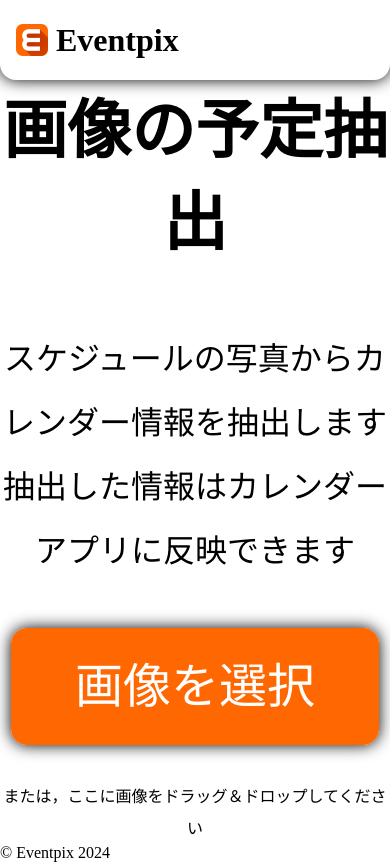
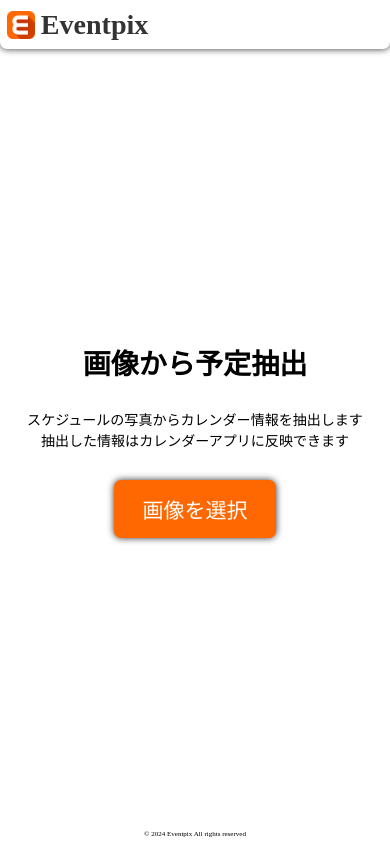
Before and after one commit to NAIST-Eventpix/eventpix_web, a Flask app: page / in a window 390 px wide. After the commit the page ends 837 px from the top, so only its background shows below. Run offline with Flask 3, Linux system fonts and the light colour scheme; some web fonts are replaced.

Commit message:
make top page responsive

```diff
--- a/src/eventpix/static/css/base.css
+++ b/src/eventpix/static/css/base.css
@@ -1,6 +1,24 @@
 :root {
 	--header-height: 5rem;
-	--main-color: #FF6700;
+	--footer-height: 2rem;
+	--color-base: #FFF;
+	--color-base-text: #333;
+	--color-main: #FF6700;
+	--color-main-h: 24;
+	--color-main-s: 100%;
+	--color-main-hs: 24, 100%;
+	--color-main-l: 50;
+	--color-main-text: #FFF;
+	--box-shadow: 0 0 1rem var(--color-base-text);
+	--pc-upper-bound: 1920px;
+	--pc-lower-bound: calc(var(--pc-upper-bound) + 1);
+	--tab-upper-bound: 1024px;
+	--tab-lower-bound: clac(var(--sp-upper-bound) + 1);
+	--sp-upper-bound: 768px;
+
+	@media (max-width: 768px) {
+		--header-height: 7rem;
+	}
 }
 
 /*!
@@ -25,6 +43,16 @@
 	padding: 0;
 }
 
+html {
+	--base-font-size-ratio: 1;
+	font-size: min(calc(var(--base-font-size-ratio) * 1vw), calc(var(--base-font-size-ratio) * var(--pc-upper-bound) * 0.01));
+	background-color: var(--color-base);
+
+	@media (max-width: 768px) {
+		--base-font-size-ratio: 1.8;
+	}
+}
+
 body {
 	margin: 0;
 	padding: 0;
@@ -39,23 +67,24 @@ header {
 	width: 100%;
 	height: var(--header-height);
 	border-radius: 0 0 1rem 1rem;
-	box-shadow: 0 0 1rem #000;
+	box-shadow: var(--box-shadow);
 }
 
 .logo {
+	--logo-size: calc(var(--header-height) - 3rem);
 	display: flex;
-	gap: .5rem;
+	gap: calc(var(--logo-size) * 0.2);
 	align-items: center;
 	width: fit-content;
-	color: #000;
+	color: var(--color-base-text);
 	text-decoration: none;
 
 	& img {
-		width: 2rem;
+		width: var(--logo-size);
 	}
 
 	& span {
-		font-size: 2rem;
+		font-size: var(--logo-size);
 		font-weight: bold;
 	}
 }
@@ -64,7 +93,7 @@ main {
 	display: grid;
 	place-content: center;
 	width: 100%;
-	height: calc(100dvh - var(--header-height));
+	height: calc(100dvh - var(--header-height) - var(--footer-height));
 	text-align: center;
 }
 
@@ -80,49 +109,47 @@ section {
 
 	& p {
 		font-size: 2rem;
-		line-height: 2;
 	}
+}
+
+footer {
+	height: 2rem;
+	width: 100%;
+	text-align: center;
+}
+
+p {
+	line-height: 1.5;
 }
 
 p.small {
 	font-size: 1rem;
 }
 
-#file-button {
-	display: none;
+.hidden {
+	display: none!important;
 }
 
-#file-button-label {
-	font-size: 3rem;
+@media (max-width: 1024px) {
+	.only-pc {
+		display: none;
+	}
+}
+
+.button {
 	padding: 2rem 4rem;
 	border-radius: 1rem;
-	background-color: var(--main-color);
-	color: white;
-	box-shadow: 0 0 1rem #000;
+	background-color: var(--color-main);
+	box-shadow: var(--box-shadow);
+	font-size: 3rem;
+	color: var(--color-main-text);
+	transition: background-color .2s;
+
+	&:hover {
+		background-color: hsl(var(--color-main-hs), calc((var(--color-main-l) - 10) * 1%));
+	}
+
+	&:active {
+		box-shadow: inset var(--box-shadow);
+	}
 }
-
-table {
-	max-width: 90vw;
-	border-collapse: collapse;
-}
-
-th {
-	background-color: #ffc199;
-}
-
-tr:nth-child(odd) td {
-	background-color: #ffd4b7;
-}
-
-tr:nth-child(even) td {
-	background-color: #ffece0;
-}
-
-th, td {
-	padding: .5rem;
-	border: 1px solid white;
-}
-
-td {
-	text-align: left;
-}
--- a/src/eventpix/static/css/index.css
+++ b/src/eventpix/static/css/index.css
@@ -1,128 +1,39 @@
-:root {
-	--header-height: 5rem;
-	--main-color: #FF6700;
+.loading-modal {
+	display: grid;
+	gap: 2rem;
+	place-content: center;
+	position: fixed;
+	top: 0;
+	left: 0;
+	width: 100%;
+	height: 100%;
+	background-color: rgba(255, 255, 255, 0.95);
+	z-index: 10000;
 }
 
-/*!
- * "HackGen" is lisenced under the SIL Open Font License 1.1
- * by https://github.com/yuru7/HackGen/
- */
-@font-face {
-	font-family: 'HackGen';
-	src: url('../font/HackGen35ConsoleNF-Regular.ttf') format(opentype);
-	font-weight: normal;
-}
-
-@font-face {
-	font-family: 'HackGen';
-	src: url('../font/HackGen35ConsoleNF-Bold.ttf') format(opentype);
+.loding {
+	font-size: 3rem;
 	font-weight: bold;
 }
 
-* {
-	box-sizing: border-box;
-	margin: 0;
-	padding: 0;
+.dots {
+	text-align: left;
+	display: inline-block;
+	width: 2em;
+	padding-left: .5em;
 }
 
-body {
-	margin: 0;
-	padding: 0;
-	width: 100%;
-	font-family: 'HackGen';
+.explain {
+	font-size: 1.5rem;
 }
 
-header {
-	display: flex;
-	align-items: center;
-	padding: 1rem;
-	width: 100%;
-	height: var(--header-height);
-	border-radius: 0 0 1rem 1rem;
-	box-shadow: 0 0 1rem #000;
-}
-
-.logo {
-	display: flex;
-	gap: .5rem;
-	align-items: center;
-	width: fit-content;
-	color: #000;
-	text-decoration: none;
-
-	& img {
-		width: 2rem;
-	}
-
-	& span {
-		font-size: 2rem;
-		font-weight: bold;
-	}
-}
-
-main {
-	display: grid;
-	place-content: center;
-	width: 100%;
-	height: calc(100dvh - var(--header-height));
-	text-align: center;
-}
-
-section {
-	display: flex;
-	flex-direction: column;
-	gap: 4rem;
-
-	& h1 {
-		font-size: 4rem;
-		font-weight: bold;
-	}
-
-	& p {
-		font-size: 2rem;
-		line-height: 2;
-	}
-}
-
-p.small {
-	font-size: 1rem;
-}
 
 #file-button {
 	display: none;
 }
 
 #file-button-label {
-	font-size: 3rem;
-	padding: 2rem 4rem;
-	border-radius: 1rem;
-	background-color: var(--main-color);
-	color: white;
-	box-shadow: 0 0 1rem #000;
+	display: block;
+	width: fit-content;
+	margin-inline: auto;
 }
-
-table {
-	max-width: 90vw;
-	border-collapse: collapse;
-}
-
-th {
-	background-color: #ffc199;
-}
-
-tr:nth-child(odd) td {
-	background-color: #ffd4b7;
-}
-
-tr:nth-child(even) td {
-	background-color: #ffece0;
-}
-
-th, td {
-	padding: .5rem;
-	border: 1px solid white;
-}
-
-td {
-	text-align: left;
-}
--- /dev/null
+++ b/src/eventpix/static/js/index.js
@@ -0,0 +1,13 @@
+// ローディングのドットアニメーション
+const dots = document.getElementById('js-dots');
+let len = dots.innerText.length;
+setInterval(() => {
+	len = (len + 1) % 4;
+	dots.innerText = '.'.repeat(len);
+}, 1000);
+
+// フォームの送信処理
+function submitForm() {
+	document.getElementById('js-loading-modal').classList.remove('hidden');
+	document.getElementById('js-form').submit();
+};
--- a/src/eventpix/static/js/main.js
+++ /dev/null
@@ -1,6 +0,0 @@
-const form = document.getElementById('image-form');
-const btn = document.getElementById('file-button');
-
-btn.addEventListener('change', () => {
-	form.submit();
-});
--- a/src/eventpix/templates/base.html
+++ b/src/eventpix/templates/base.html
@@ -18,7 +18,7 @@
 	<main>
 		{% block content %}{% endblock %}
 	</main>
+	<footer>&copy; 2024 Eventpix All rights reserved</footer>
 	{% block script %}{% endblock %}
-	<footer>&copy; Eventpix 2024</footer>
 </body>
 </html>
--- a/src/eventpix/templates/index.html
+++ b/src/eventpix/templates/index.html
@@ -1,74 +1,27 @@
 {% extends './base.html' %}
 
-{% block title %}Eventpix{% endblock %}
+{% block title %}TOP : Eventpix{% endblock %}
 
 {% block style %}
-	<style>
-		.hidden {
-			display: none;
-		}
-
-		/* ローディング画面のスタイル */
-		#loading-screen {
-			position: fixed;
-			width: 100%;
-			height: 100%;
-			background: rgba(255, 255, 255, 0.8);
-			/* 半透明の白背景 */
-			z-index: 1000;
-			justify-content: center;
-			align-items: center;
-		}
-
-		#loading-screen img {
-			width: 50px;
-			height: 50px;
-		}
-	</style>
+	<link rel="stylesheet" href="{{ url_for('static', filename='css/index.css') }}" />
 {% endblock %}
 
 {% block content %}
-	<div id="loading-screen" class="hidden">
-		<img src="{{ url_for('static', filename='image/loading.gif') }}" alt="Loading...">
+	<div id="js-loading-modal" class="loading-modal hidden" >
+		<div class="loding">Now Loading<span id="js-dots" class="dots">...</span></div>
+		<p class="explain">画像から予定を抽出しています．<br/>この処理には約15秒かかリます．</p>
 	</div>
-
 	<section>
-		<h1>画像の予定抽出</h1>
+		<h1>画像から予定抽出</h1>
 		<p>スケジュールの写真からカレンダー情報を抽出します<br/>抽出した情報はカレンダーアプリに反映できます</p>
-		<form id="image-form" action="upload" method="POST" enctype="multipart/form-data">
-			<label id="file-button-label" for="file-button">画像を選択</label>
-			<input id="file-button" type="file" name="image", onChange="uploadImage()">
+		<form id="js-form" action="upload" method="POST" enctype="multipart/form-data">
+			<label id="file-button-label" class="button" for="file-button">画像を選択</label>
+			<input id="file-button" type="file" name="image" onchange="submitForm()">
 		</form>
-		<p class="small">または，ここに画像をドラッグ＆ドロップしてください</p>
+		<p class="small only-pc">または，ここに画像をドラッグ＆ドロップしてください</p>
 	</section>
 {% endblock %}
 
 {% block script %}
-	<script src="{{ url_for('static', filename='js/main.js') }}"></script>
-	<script>
-		function uploadImage() {
-			console.log('ok');
-			document.getElementById('loading-screen').classList.remove('hidden');
-
-			// 画像をアップロードする処理（ここではサーバーにPOSTする例を示します）
-			/*
-			fetch('/upload', {
-				method: 'POST',
-				body: formData
-			})
-				.then(response => {
-					// アップロードが完了したらローディング画面を非表示にする
-					document.getElementById('loading-screen').style.display = 'none';
-					// ここに成功時の処理を追加する（例えば、成功メッセージの表示など）
-					console.log('アップロードが完了しました。');
-				})
-				.catch(error => {
-					// エラー処理（ここでは簡易的にコンソールに出力）
-					console.error('アップロード中にエラーが発生しました。', error);
-					// エラー時もローディング画面を非表示にする
-			document.getElementById('loading-screen').style.display = 'none';
-			});
-		*/
-		}
-	</script>
+	<script src="{{ url_for('static', filename='js/index.js') }}"></script>
 {% endblock %}
--- a/src/eventpix/templates/upload.html
+++ b/src/eventpix/templates/upload.html
@@ -1,6 +1,10 @@
 {% extends './base.html' %}
 
-{% block title %}Result: Eventpix{% endblock %}
+{% block style %}
+	<link rel="stylesheet" href="{{ url_for('static', filename='css/upload.css') }}">
+{% endblock %}
+
+{% block title %}Result : Eventpix{% endblock %}
 
 {% block content %}
 	<main>
```
Also changed, not shown: src/eventpix/static/css/upload.css (added, +25 -0 lines), src/eventpix/static/image/loading.gif (deleted).
